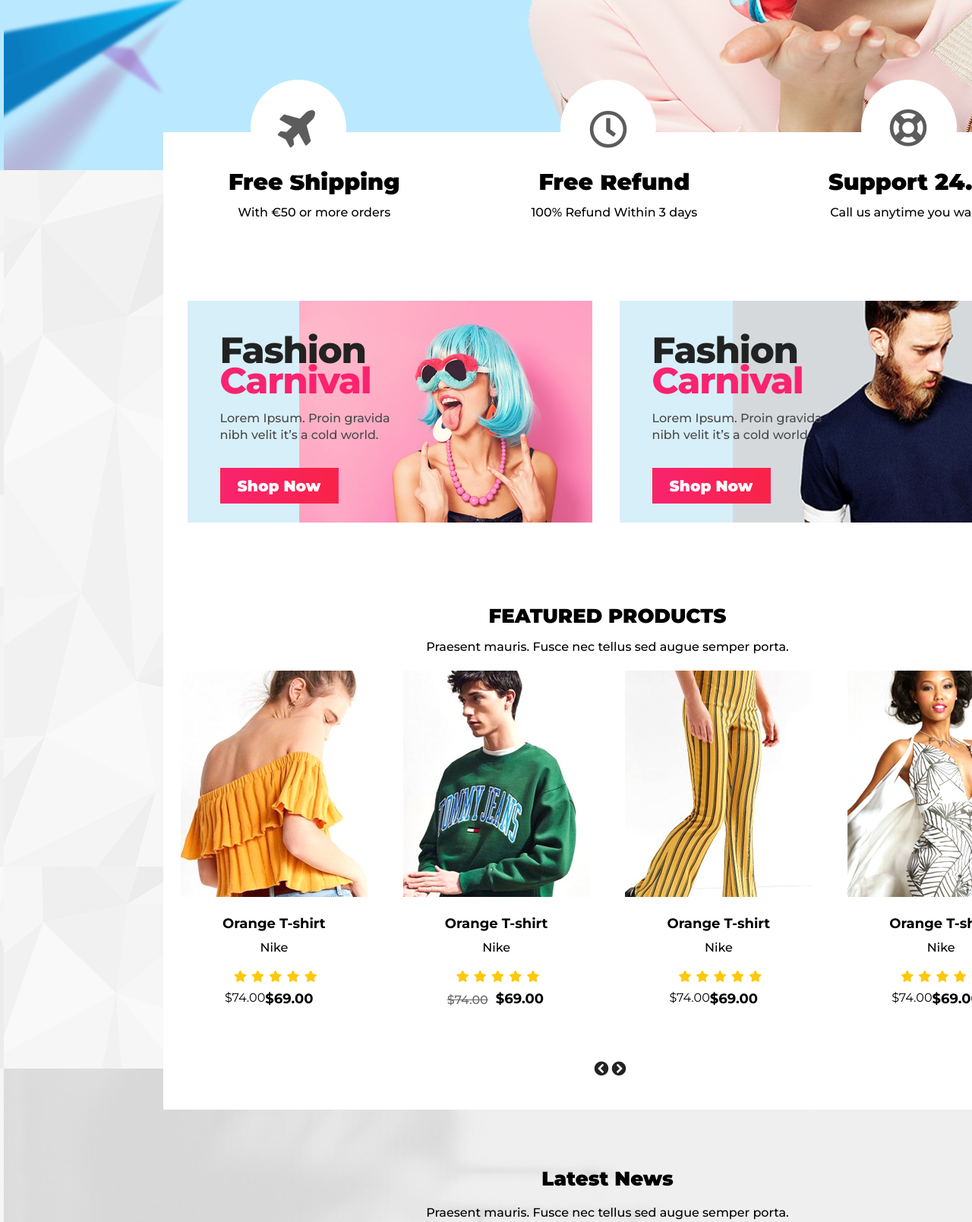
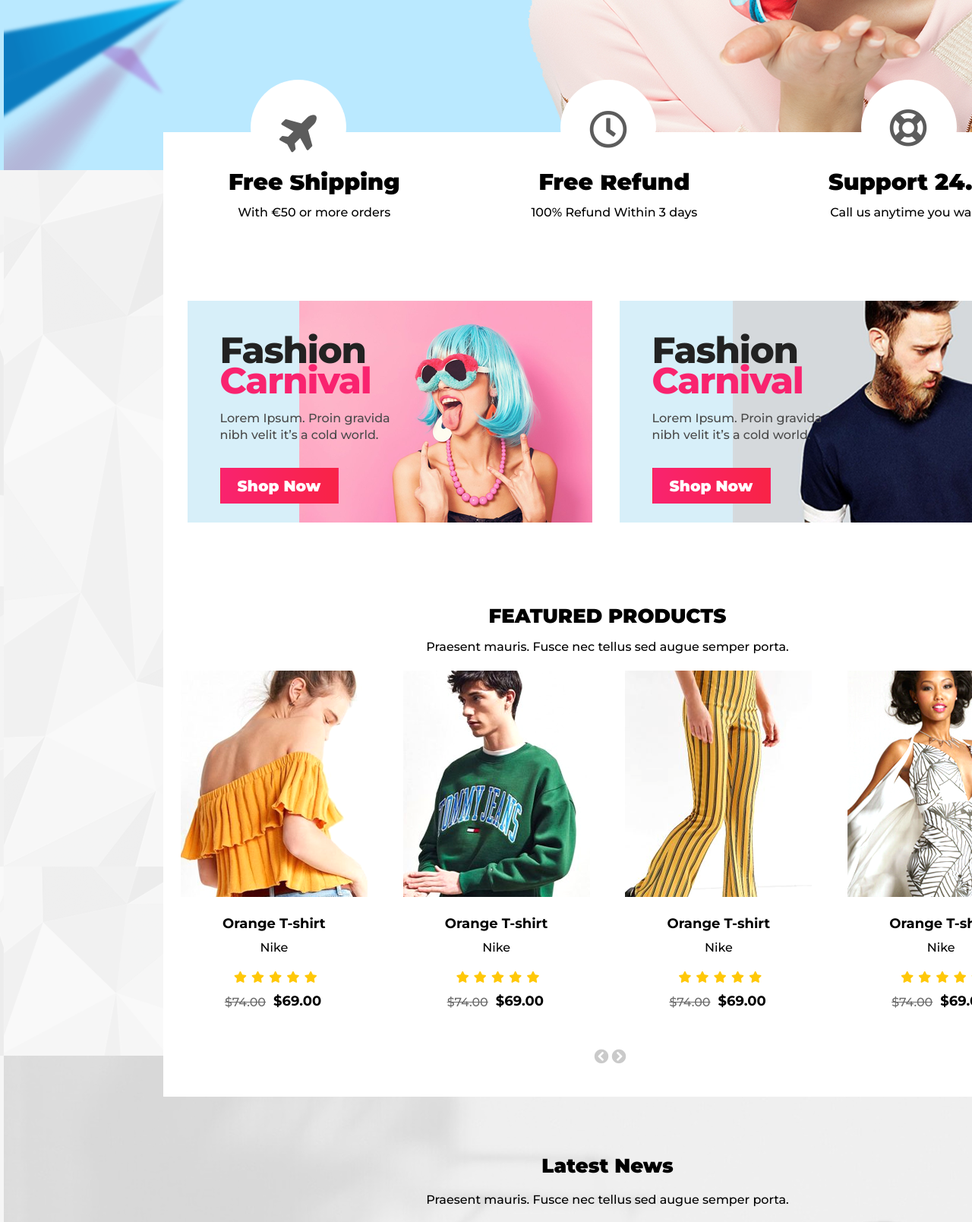
Before and after one commit to oleggorkov/MeStore, a plain HTML site: page index.html in a window 1280 px wide. Shown: the part 833-2442 px from the top of the page at 76% size. Drawn offline with Linux system fonts and the light colour scheme; a web font is replaced by a local one.

Commit message:
edit icons

```diff
--- a/css/style.css
+++ b/css/style.css
@@ -148,16 +148,28 @@ body {
 .fas {
     width: 19px;
     height: 19px;
-    color: #222222;
     font-size: 19px;
     font-weight: 400;
     line-height: 289.67px;
-    padding-top: 19px;
+}
+
+.fas-link {
+    color: #222222;
+}
+
+.fas-link:hover {
+    color: #f92357; !important;
 }
 
 .fa-shopping-cart {
     margin-left: 20px;
     margin-right: 30px;
+    margin-top: 19px;
+}
+
+.fa-list-ul,
+.fa-search {
+    margin-top: 19px;
 }
 
 .header-heading {
@@ -319,8 +331,9 @@ body {
 .fa-plane {
     color: #5c5c5c;
     font-size: 50px;
-    padding-top: 66px;
     transform: rotateZ(-45deg);
+    margin-left: 32px;
+    margin-top: 60px;
 }
 
 .fa-clock {
@@ -473,6 +486,7 @@ body {
 .feature-product-star {
     padding-left: 70px;
     margin-bottom: 10px;
+    margin-top: 19px;
 }
 
 .feature-product-old-price {
@@ -504,6 +518,11 @@ body {
 
 .fa-chevron-circle-left {
     margin-right: 4px;
+    color: #cacaca;
+}
+
+.fa-chevron-circle-right {
+    color: #cacaca;
 }
 
 .fa-chevron-circle-left:hover {
@@ -625,6 +644,7 @@ body {
 
 .news-item-like {
     display: flex;
+    padding-top: 7px;
 }
 
 .news-like-flex {
@@ -746,6 +766,10 @@ body {
     display: flex;
 }
 
+.sale-star {
+    margin-top: 9px;
+}
+
 .sale-input {
     width: 526px;
     height: 38px;
@@ -819,3 +843,7 @@ body {
 .footer-item-contact {
     display: flex;
 }
+
+.fas {
+    padding: 0;
+}
--- a/index.html
+++ b/index.html
@@ -92,7 +92,7 @@
                         <a href="#"><i class="fas fa-star"></i></a>
                     </div>
                     <div class="feature-price">
-                    <p class="feature-product--old-price">$74.00</p>
+                    <p class="feature-product-old-price">$74.00</p>
                     <p class="feature-product-price">$69.00</p>
                     </div>
                 </div>
@@ -128,7 +128,7 @@
                         <a href="#"><i class="fas fa-star"></i></a>
                     </div>
                     <div class="feature-price">
-                        <p class="feature-product--old-price">$74.00</p>
+                        <p class="feature-product-old-price">$74.00</p>
                         <p class="feature-product-price">$69.00</p>
                     </div>
                 </div>
@@ -146,7 +146,7 @@
                         <a href="#"><i class="fas fa-star"></i></a>
                     </div>
                     <div class="feature-price">
-                        <p class="feature-product--old-price">$74.00</p>
+                        <p class="feature-product-old-price">$74.00</p>
                         <p class="feature-product-price">$69.00</p>
                     </div>
                 </div>
```
